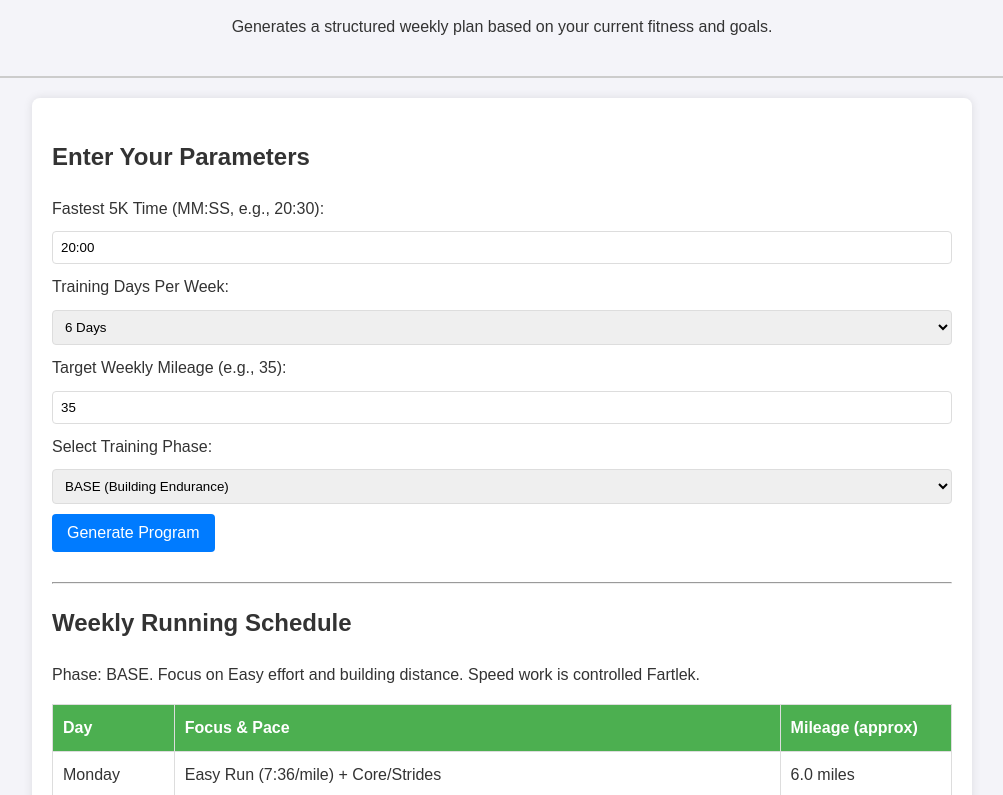
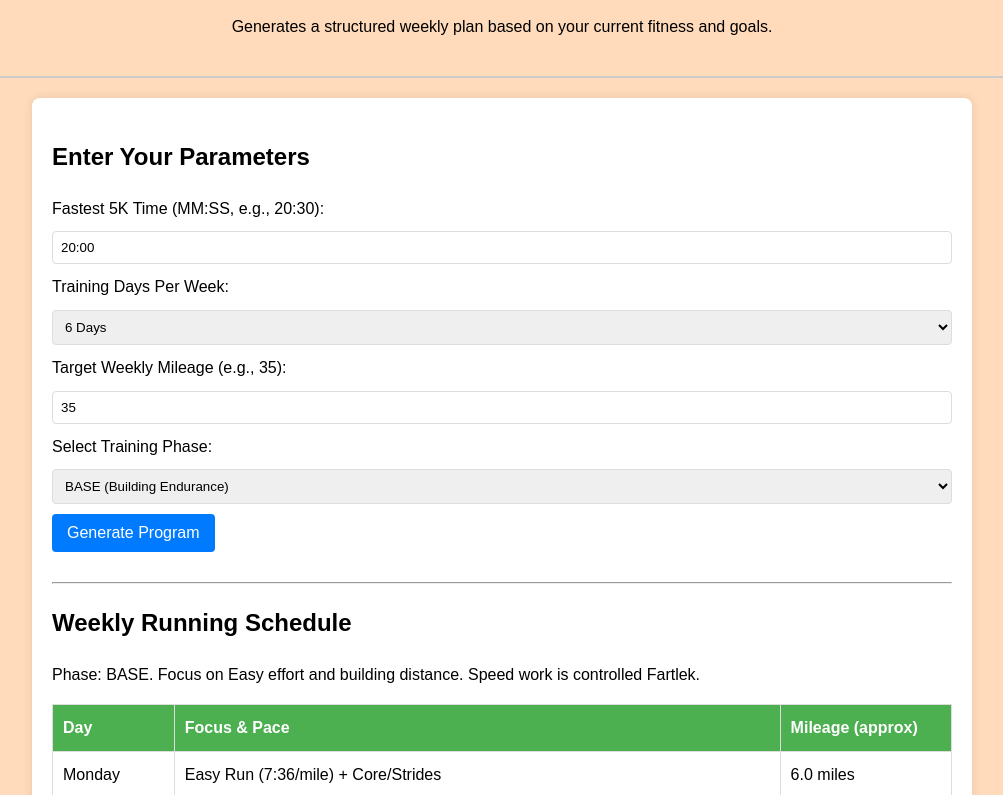
Before and after one commit to chrisenussbaum/the-running-program-generator, a plain HTML site: page index.html in a window 1280 px wide. Shown: the part 120-915 px from the top of the page, without its empty margins (138-1141 px from the left). Drawn offline with Linux system fonts and the light colour scheme.

Commit message:
Update styles.css

```diff
--- a/styles.css
+++ b/styles.css
@@ -3,8 +3,8 @@ body {
   line-height: 1.6;
   margin: 0;
   padding: 20px;
-  background-color: #f4f4f9;
-  color: #333;
+  background-color: #ffdbbb;
+  color: #000;
 }
 
 header {
```
